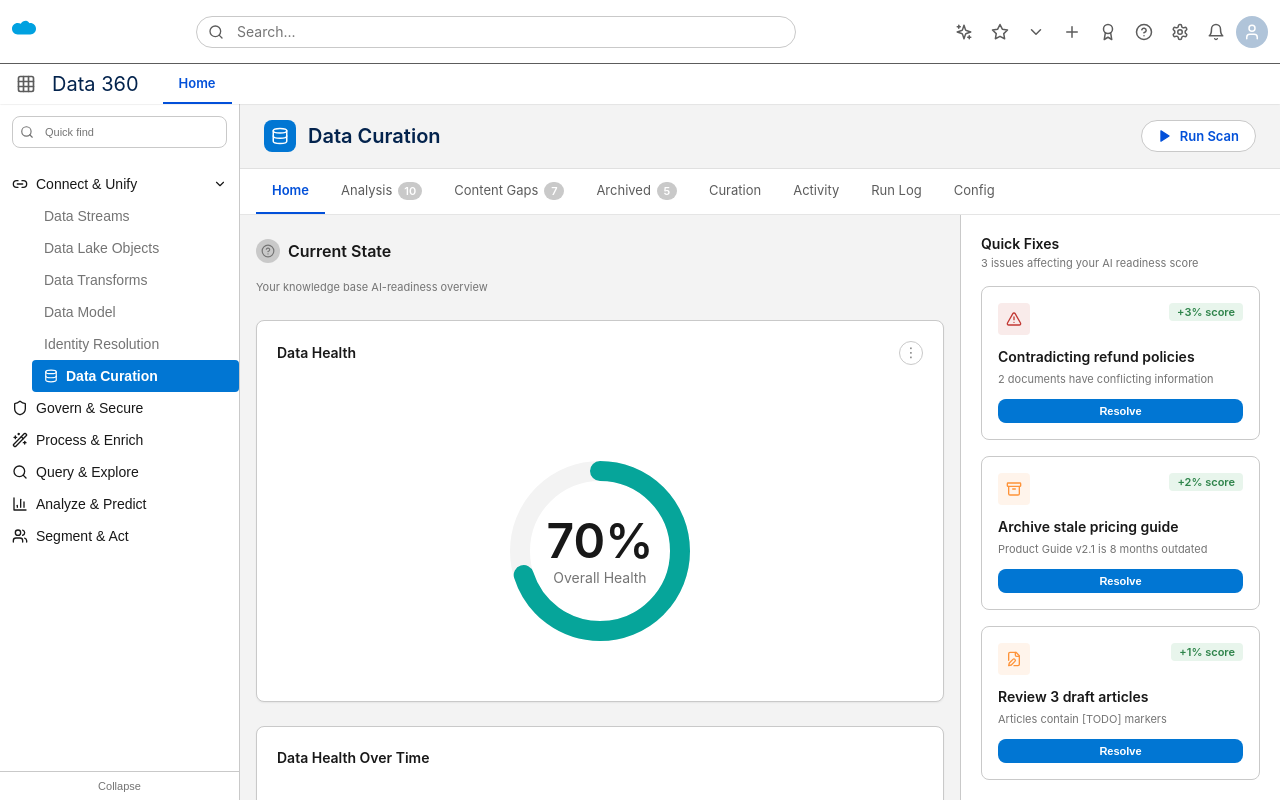
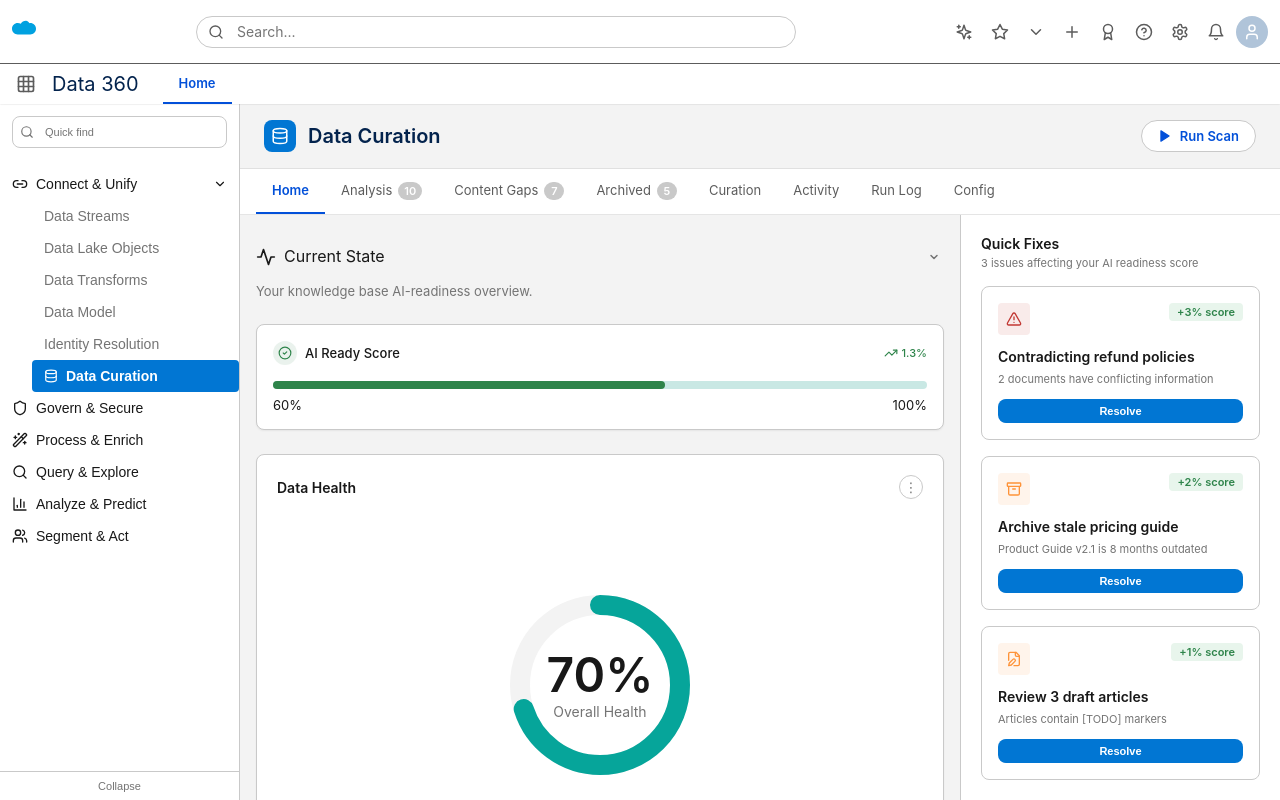
Before and after one commit to NoamVin602/TEST_Agent-ready-data, a Next.js app: page / in a window 1280 px wide. Built offline with nearby package versions, Linux system fonts and the light colour scheme.

Commit message:
Align home page with Figma design (node 100-75218): Add AI Ready Score progress bar, update Current State header with Activity icon and dropdown, match exact layout and typography

```diff
--- /dev/null
+++ b/app/components/dashboard/AIReadyScore.tsx
@@ -0,0 +1,148 @@
+"use client";
+
+import { TrendingUp, CheckCircle2 } from "lucide-react";
+
+interface AIReadyScoreProps {
+  currentScore?: number;
+  targetScore?: number;
+  change?: number;
+}
+
+export function AIReadyScore({
+  currentScore = 60,
+  targetScore = 100,
+  change = 1.3
+}: AIReadyScoreProps) {
+  const percentage = (currentScore / targetScore) * 100;
+
+  return (
+    <div
+      style={{
+        backgroundColor: 'var(--slds-g-color-neutral-base-100)',
+        border: '1px solid var(--slds-g-color-border-1)',
+        borderRadius: 'var(--slds-g-radius-border-2)',
+        padding: 'var(--slds-g-spacing-4)',
+        boxShadow: 'var(--slds-g-shadow-1)',
+        marginBottom: 'var(--slds-g-spacing-6)'
+      }}
+    >
+      {/* Header */}
+      <div
+        style={{
+          display: 'flex',
+          alignItems: 'center',
+          justifyContent: 'space-between',
+          marginBottom: 'var(--slds-g-spacing-4)'
+        }}
+      >
+        <div
+          style={{
+            display: 'flex',
+            alignItems: 'center',
+            gap: 'var(--slds-g-spacing-2)'
+          }}
+        >
+          <div
+            style={{
+              width: '24px',
+              height: '24px',
+              borderRadius: '50%',
+              backgroundColor: 'rgba(46, 132, 74, 0.1)',
+              display: 'flex',
+              alignItems: 'center',
+              justifyContent: 'center',
+              flexShrink: 0
+            }}
+          >
+            <CheckCircle2
+              style={{
+                width: '14px',
+                height: '14px',
+                color: 'var(--slds-g-color-success-base-50)'
+              }}
+            />
+          </div>
+          <span
+            style={{
+              fontFamily: 'var(--slds-g-font-family)',
+              fontSize: 'var(--slds-g-font-scale-base)', // 13px
+              fontWeight: 'var(--slds-g-font-weight-medium)', // 500
+              color: 'var(--slds-g-color-text-default)'
+            }}
+          >
+            AI Ready Score
+          </span>
+        </div>
+        <div
+          style={{
+            display: 'flex',
+            alignItems: 'center',
+            gap: 'var(--slds-g-spacing-1)',
+            fontSize: 'var(--slds-g-font-scale-neg-1)', // 12px
+            fontWeight: 'var(--slds-g-font-weight-medium)', // 500
+            color: 'var(--slds-g-color-success-base-50)' // Green for positive change
+          }}
+        >
+          <TrendingUp
+            style={{
+              width: '14px',
+              height: '14px',
+              color: 'var(--slds-g-color-success-base-50)'
+            }}
+          />
+          {change}%
+        </div>
+      </div>
+
+      {/* Progress Bar */}
+      <div
+        style={{
+          height: '8px',
+          backgroundColor: '#C9E8E4', // Light teal background
+          borderRadius: '9999px', // Fully rounded (pill shape)
+          overflow: 'visible',
+          marginBottom: 'var(--slds-g-spacing-2)',
+          position: 'relative'
+        }}
+      >
+        <div
+          style={{
+            height: '100%',
+            width: `${percentage}%`,
+            backgroundColor: 'var(--slds-g-color-success-base-50)', // Green fill
+            borderRadius: '9999px',
+            transition: 'width 1s ease'
+          }}
+        />
+      </div>
+
+      {/* Labels */}
+      <div
+        style={{
+          display: 'flex',
+          justifyContent: 'space-between',
+          alignItems: 'center'
+        }}
+      >
+        <span
+          style={{
+            fontSize: 'var(--slds-g-font-scale-base)', // 13px
+            fontWeight: 'var(--slds-g-font-weight-4)', // 400
+            color: 'var(--slds-g-color-text-default)'
+          }}
+        >
+          {currentScore}%
+        </span>
+        <span
+          style={{
+            fontSize: 'var(--slds-g-font-scale-base)', // 13px
+            fontWeight: 'var(--slds-g-font-weight-4)', // 400
+            color: 'var(--slds-g-color-text-default)'
+          }}
+        >
+          {targetScore}%
+        </span>
+      </div>
+    </div>
+  );
+}
--- a/app/components/views/HomeView.tsx
+++ b/app/components/views/HomeView.tsx
@@ -1,10 +1,11 @@
 "use client";
 
-import { AlertTriangle, Clock, Copy, FileEdit, Search, Sparkles, HelpCircle } from "lucide-react";
+import { AlertTriangle, Clock, Copy, FileEdit, Search, Sparkles, Activity } from "lucide-react";
 import { DataHealthDonut } from "../dashboard/DataHealthDonut";
 import { DataHealthLineChart } from "../dashboard/DataHealthLineChart";
 import { MetricCard } from "../dashboard/MetricCard";
 import { RecentActivityTable } from "../dashboard/RecentActivityTable";
+import { AIReadyScore } from "../dashboard/AIReadyScore";
 
 export type IssueCategory =
   | "all"
@@ -169,38 +170,75 @@ export function HomeView({ onMetricClick }: HomeViewProps) {
         style={{
           display: 'flex',
           alignItems: 'center',
-          gap: 'var(--slds-g-spacing-2)',
-          marginBottom: 'var(--slds-g-spacing-4)'
+          justifyContent: 'space-between',
+          marginBottom: 'var(--slds-g-spacing-2)'
         }}
       >
-        <span
+        <div
           style={{
-            width: '24px',
-            height: '24px',
-            borderRadius: '50%',
-            backgroundColor: 'var(--slds-g-color-neutral-base-80)',
-            display: 'inline-flex',
+            display: 'flex',
             alignItems: 'center',
-            justifyContent: 'center'
+            gap: 'var(--slds-g-spacing-2)'
           }}
         >
-          <HelpCircle
+          <Activity
             style={{
-              width: '14px',
-              height: '14px',
-              color: 'var(--slds-g-color-neutral-base-50)'
+              width: '20px',
+              height: '20px',
+              color: 'var(--slds-g-color-text-default)',
+              flexShrink: 0
             }}
           />
-        </span>
-        <h2 className="slds-text-heading_section">Current State</h2>
+          <h2
+            style={{
+              fontFamily: 'var(--slds-g-font-family)',
+              fontSize: 'var(--slds-g-font-scale-3)', // 20px
+              fontWeight: 'var(--slds-g-font-weight-4)', // 400
+              lineHeight: 'var(--slds-g-line-height-heading)', // 28px
+              color: 'var(--slds-g-color-text-default)',
+              margin: 0
+            }}
+          >
+            Current State
+          </h2>
+        </div>
+        {/* Dropdown arrow icon */}
+        <button
+          type="button"
+          style={{
+            width: '20px',
+            height: '20px',
+            border: 'none',
+            background: 'transparent',
+            cursor: 'pointer',
+            display: 'flex',
+            alignItems: 'center',
+            justifyContent: 'center',
+            color: 'var(--slds-g-color-text-weak)'
+          }}
+        >
+          <svg width="12" height="12" viewBox="0 0 12 12" fill="none">
+            <path d="M3 4.5L6 7.5L9 4.5" stroke="currentColor" strokeWidth="1.5" strokeLinecap="round" strokeLinejoin="round"/>
+          </svg>
+        </button>
       </div>
 
       <p
-        className="slds-text-body_small"
-        style={{ marginBottom: 'var(--slds-g-spacing-6)' }}
+        style={{
+          fontFamily: 'var(--slds-g-font-family)',
+          fontSize: 'var(--slds-g-font-scale-base)', // 13px
+          fontWeight: 'var(--slds-g-font-weight-4)', // 400
+          lineHeight: 'var(--slds-g-line-height-body-base)', // 18px
+          color: 'var(--slds-g-color-text-weak)',
+          marginBottom: 'var(--slds-g-spacing-6)',
+          marginTop: 0
+        }}
       >
-        Your knowledge base AI-readiness overview
+        Your knowledge base AI-readiness overview.
       </p>
+
+      {/* AI Ready Score */}
+      <AIReadyScore currentScore={60} targetScore={100} change={1.3} />
 
       {/* Charts Section */}
       <div
```
